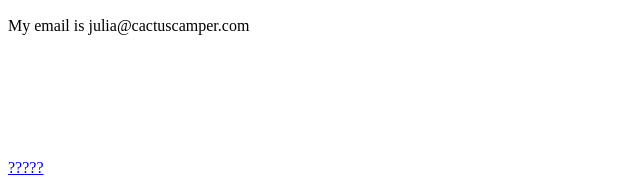
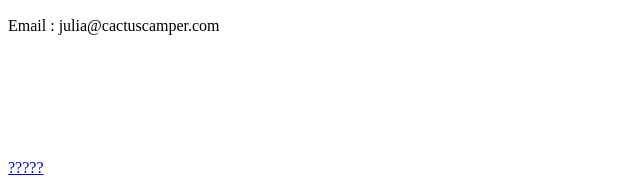
Before and after one commit to electrolys/cactus-camper.github.io, a plain HTML site: page index.html in a window 1280 px wide. Shown: the part 1529-1711 px from the top of the page, 0-640 px from the left. Drawn offline with Linux system fonts and the light colour scheme.

Commit message:
Update index.html

```diff
--- a/index.html
+++ b/index.html
@@ -39,7 +39,7 @@
         <img src="https://media.textnow.com/?t=eyJ0eXAiOiJKV1QiLCJhbGciOiJIUzI1NiJ9.eyJ1c2VybmFtZSI6Im1hcmlvM2R3b3JsZDE0Iiwia2V5IjoiMGEyNGNlMmItY2EyMy0xMWViLTgwMzgtMmE2YjVjMTVlMzdmIn0.qihChXC6s8cKMWtvTt3KesBy0u0GFrEiquQ1D81f2AQ&h=0a24ce2b-ca23-11eb-8038-2a6b5c15e37f" width=48%>
         <img src="https://media.textnow.com/?t=eyJ0eXAiOiJKV1QiLCJhbGciOiJIUzI1NiJ9.eyJ1c2VybmFtZSI6Im1hcmlvM2R3b3JsZDE0Iiwia2V5IjoiMTdiZDAzZDUtY2EyMy0xMWViLWIwMTgtMWFmNzZlNGRiOWQ2In0.KIvuNNNLzGqdOP59dvnw2CDQtMr1JvNnaAX0bkdlyCM&h=17bd03d5-ca23-11eb-b018-1af76e4db9d6" width=48%>
         <br>
-           <p>My email is julia@cactuscamper.com</p>
+           <p>Email : julia@cactuscamper.com</p>
         <br>
         <br>
         <br>
```
